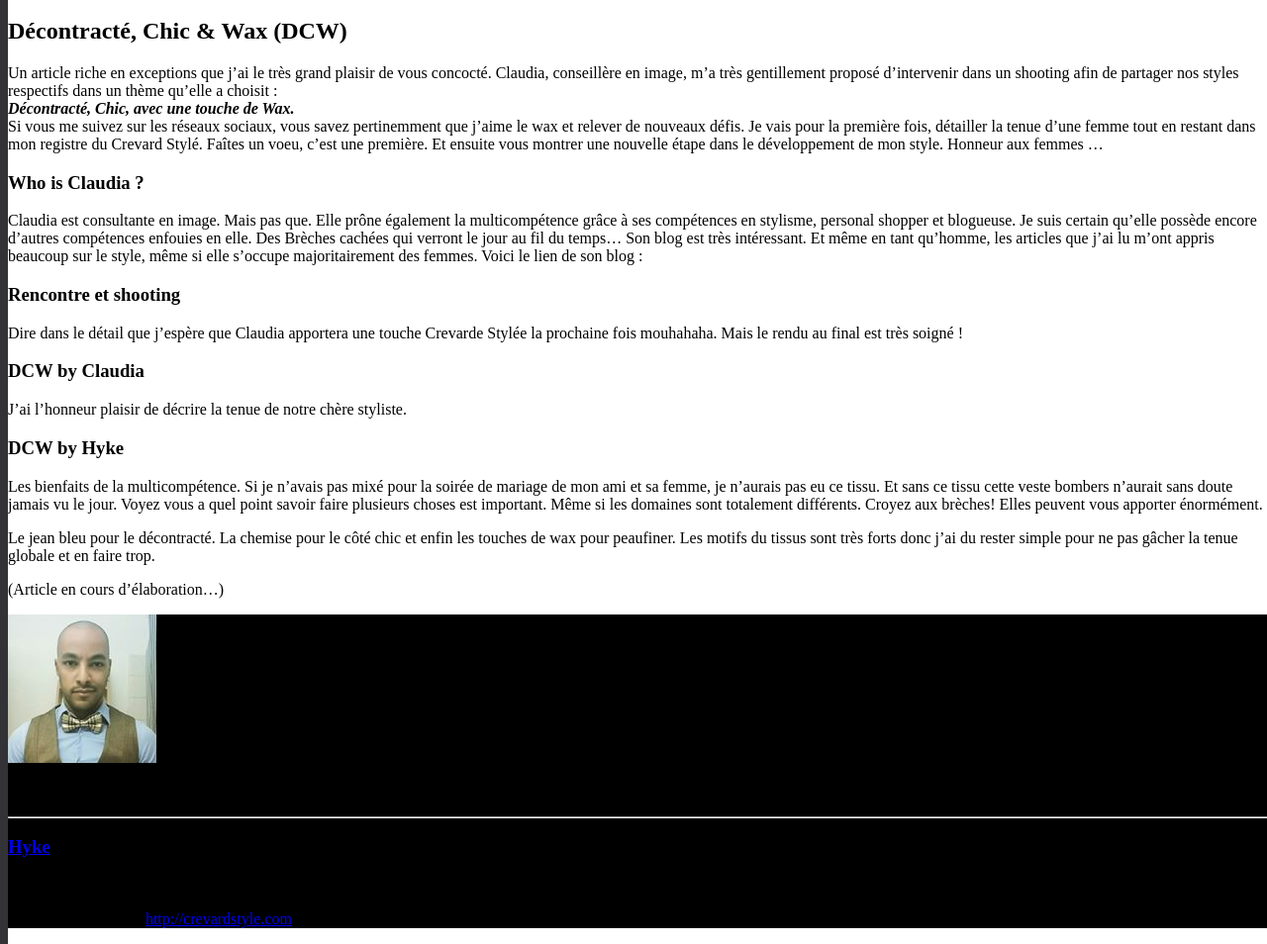
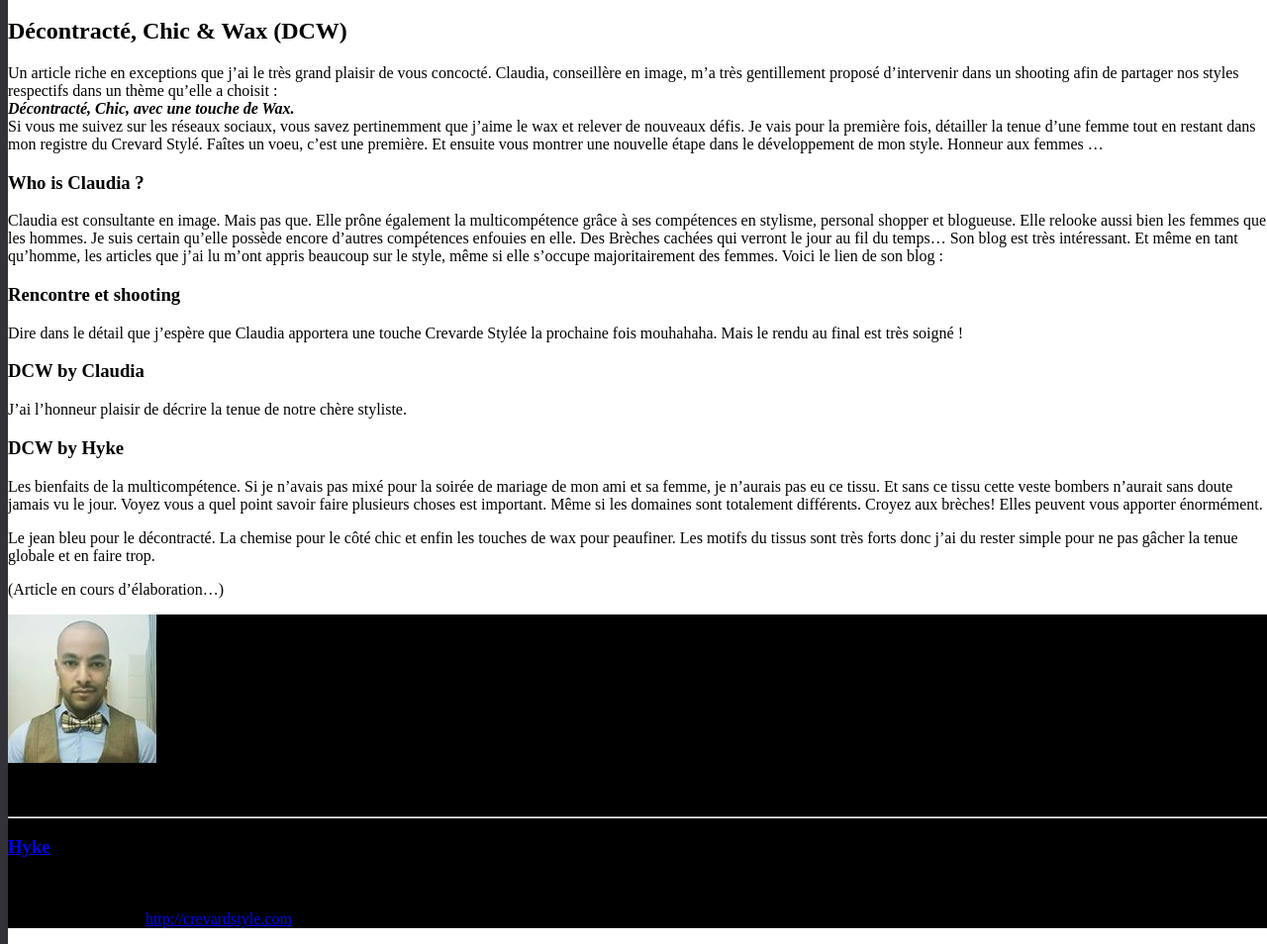
Before and after one commit to darkh2/darkh2.github.io, a Jekyll site: the page built from _posts/2018-08-25-Décontracté-Chic-&-Wax.md, in a window 1280 px wide. Shown: the part 389-1343 px from the top of the page at 99% size. Built offline with Jekyll 4.4.1, drawn with Linux system fonts in a browser that asks for light colours; comment, search, counter and statistics services are not loaded; grey boxes are pictures that could not be loaded.

Commit message:
Update 2018-08-25-Décontracté-Chic-&-Wax.md

```diff
--- a/_posts/2018-08-25-Décontracté-Chic-&-Wax.md
+++ b/_posts/2018-08-25-Décontracté-Chic-&-Wax.md
@@ -14,7 +14,7 @@
 
 ### Who is Claudia ?
 
-Claudia est consultante en image. Mais pas que. Elle prône également la multicompétence grâce à ses compétences en stylisme, personal shopper et blogueuse. Je suis certain qu'elle possède encore d'autres compétences enfouies en elle. Des Brèches cachées qui verront le jour au fil du temps... Son blog est très intéressant. Et même en tant qu'homme, les articles que j'ai lu m'ont appris beaucoup sur le style, même si elle s'occupe majoritairement des femmes. Voici le lien de son blog :
+Claudia est consultante en image. Mais pas que. Elle prône également la multicompétence grâce à ses compétences en stylisme, personal shopper et blogueuse. Elle relooke aussi bien les femmes que les hommes. Je suis certain qu'elle possède encore d'autres compétences enfouies en elle. Des Brèches cachées qui verront le jour au fil du temps... Son blog est très intéressant. Et même en tant qu'homme, les articles que j'ai lu m'ont appris beaucoup sur le style, même si elle s'occupe majoritairement des femmes. Voici le lien de son blog :
 
 ### Rencontre et shooting
 Dire dans le détail que j'espère que Claudia apportera une touche Crevarde Stylée la prochaine fois mouhahaha. Mais le rendu au final est très soigné !
```
